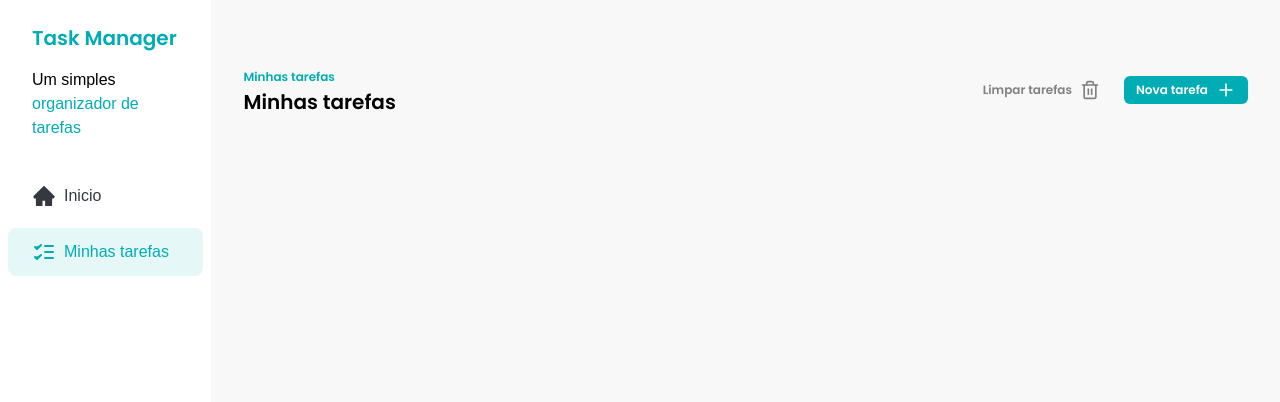
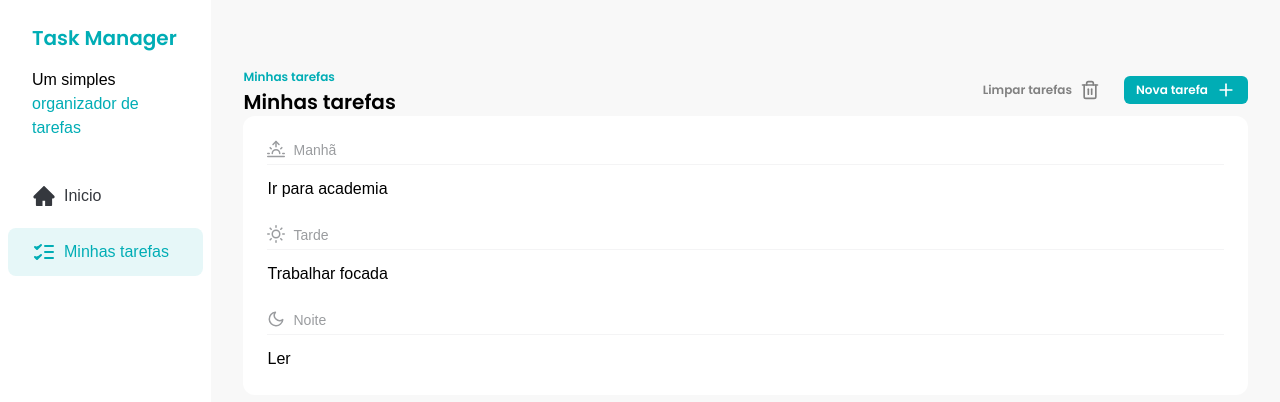
Before and after one commit to olgaluisa/task-manager, a React (Vite) app: page / in a window 1280 px wide. Shown: the top 402 px of the page. Built offline with nearby package versions, Linux system fonts and the light colour scheme; a web font is replaced by a local one.

Commit message:
feat: add separator between tasks

```diff
--- a/src/components/Tasks.jsx
+++ b/src/components/Tasks.jsx
@@ -1,5 +1,5 @@
 import Button from './Button'
-import { Plus, Trash2 } from 'react-feather'
+import { Plus, Trash2, Sunrise, Sun, Moon } from 'react-feather'
 
 const Tasks = () => {
   return (
@@ -22,7 +22,30 @@ const Tasks = () => {
           </Button>
         </div>
       </section>
-      <section></section>
+      {/*Lista de tarefas*/}
+      <section className="w-full rounded-xl bg-white p-6">
+        <article className="space-y-3">
+          <div className="flex gap-2 border-b border-solid border-[#f4f4f5] pb-1 **:text-[#9a9c9f]">
+            <Sunrise size={18} />
+            <p className="text-sm">Manhã</p>
+          </div>
+          <p>Ir para academia</p>
+        </article>
+        <article className="my-6 space-y-3">
+          <div className="flex gap-2 border-b border-solid border-[#f4f4f5] pb-1 **:text-[#9a9c9f]">
+            <Sun size={18} />
+            <p className="text-sm">Tarde</p>
+          </div>
+          <p>Trabalhar focada</p>
+        </article>
+        <article className="space-y-3">
+          <div className="flex gap-2 border-b border-solid border-[#f4f4f5] pb-1 **:text-[#9a9c9f]">
+            <Moon size={18} />
+            <p className="text-sm">Noite</p>
+          </div>
+          <p>Ler</p>
+        </article>
+      </section>
     </section>
   )
 }
```
